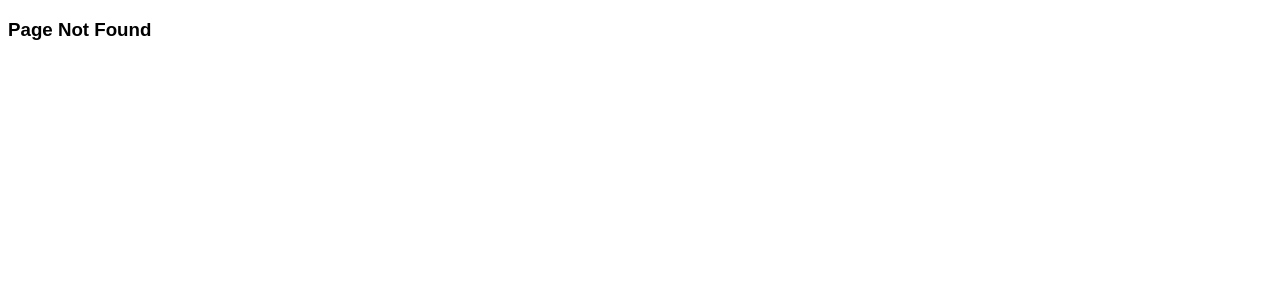
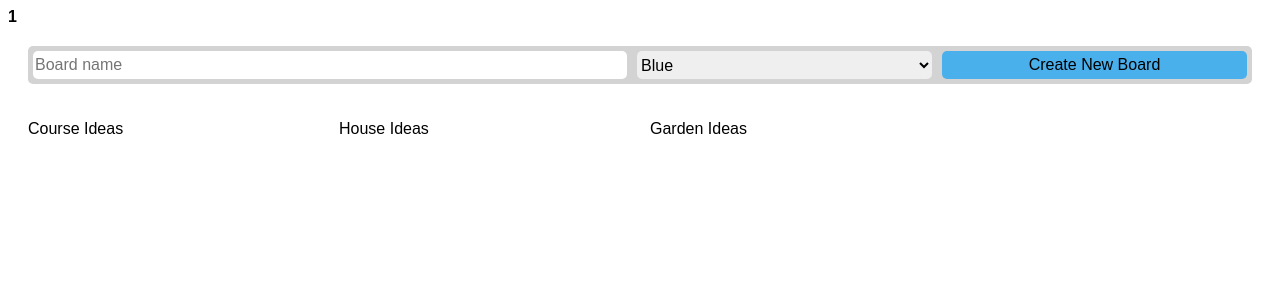
Before and after one commit to mberz2/tasklist, a React (Create React App) app: page /1/boards in a window 1280 px wide. Before the commit this address had no page. Shown: the top 300 px of the page. Built offline with nearby package versions, Linux system fonts and the light colour scheme.

Commit message:
Converted home.js to a React Functional Component to allow for use of useParams to capture user id field from URL

```diff
--- a/src/App.js
+++ b/src/App.js
@@ -1,9 +1,15 @@
-import React from "react";
+import React, { useEffect, useState } from "react";
 import Board from "./components/Board";
 import data from "./sampleData";
 import Home from "./components/pages/Home";
 import "./styles/App.css";
-import { BrowserRouter as Router, Routes, Route } from "react-router-dom";
+import {
+  BrowserRouter as Router,
+  Routes,
+  Route,
+  useParams
+} from "react-router-dom";
+
 import PageNotFound from "./components/pages/PageNotFound";
 
 class App extends React.Component {
@@ -29,7 +35,7 @@ class App extends React.Component {
         <div>
           <Routes>
             <Route
-              path="/"
+              path="/:userId/boards"
               element={
                 <Home
                   boards={this.state.boards}
--- a/src/components/pages/Home.js
+++ b/src/components/pages/Home.js
@@ -2,21 +2,23 @@ import React from "react";
 import BoardPreview from "../BoardPreview";
 import PropTypes from "prop-types";
 import CreateBoardForm from "../CreateBoardForm";
+import { useParams } from "react-router-dom";
 
-class Home extends React.Component {
-  render() {
+function Home(props) {
+  let params = useParams();
+
   return (
     <div>
-        <CreateBoardForm createNewBoard={this.props.createNewBoard} />
+      <span>{params.userId}</span>
+      <CreateBoardForm createNewBoard={props.createNewBoard} />
       <div className="board-preview-wrapper">
-          {this.props.boards &&
-            Object.keys(this.props.boards).map((key) => (
-              <BoardPreview key={key} board={this.props.boards[key]} />
+        {props.boards &&
+          Object.keys(props.boards).map((key) => (
+            <BoardPreview key={key} board={props.boards[key]} />
           ))}
       </div>
     </div>
   );
-  }
 }
 
 //Prop validation
```
Also changed, not shown: src/components/pages/UserDetails.js (added, +10 -0 lines). Lines whose indentation alone changed are shown as unchanged.
